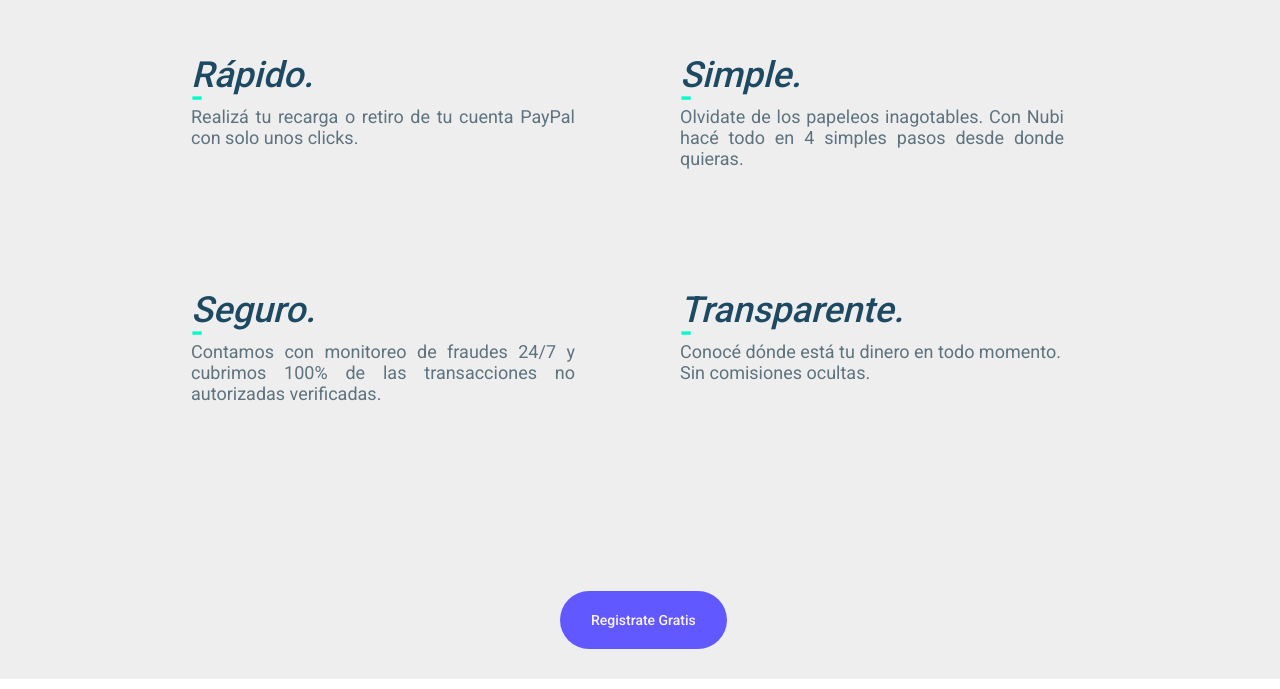
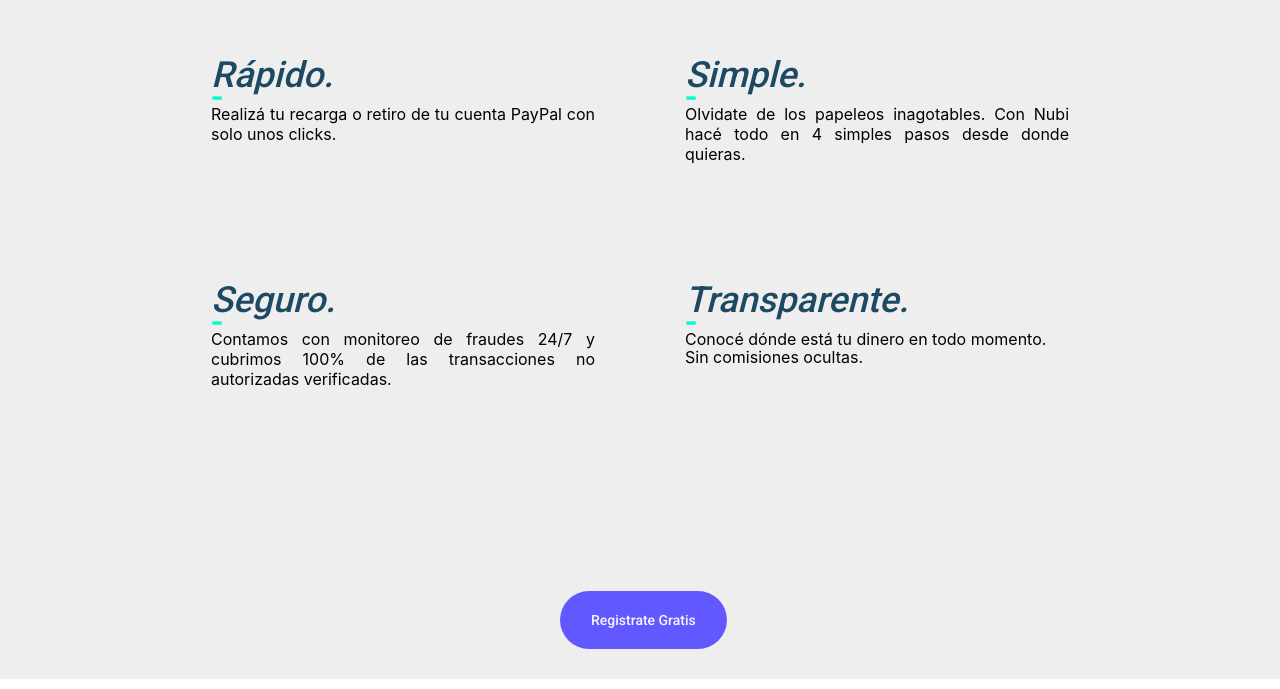
Before and after one commit to jonathanlevrero/NubiProyecto, a React (Create React App) app in the folder nubilanding/: page / in a window 1280 px wide. Shown: the part 111-800 px from the top of the page. Built offline with nearby package versions, Linux system fonts and the light colour scheme.

Commit message:
cambie la sintaxis de los textos en estilos y tambien los valores margin de contenedorParrafos

```diff
--- a/nubilanding/src/components/beneficios/styles.module.scss
+++ b/nubilanding/src/components/beneficios/styles.module.scss
@@ -20,7 +20,7 @@
   height: 250%;
   text-align: justify;
   padding: 15px;
-  margin: 50px 50px 30px 25px;
+  margin: 50px 30px 20px;
 }
 
 .titulo {
@@ -39,11 +39,13 @@
   margin: -50px auto -30px; /*solo arriba y abajo*/
 }
 
-.texto, .textoUltimo {
-  font-family: "Roboto";
-  font-weight: 400;
-  font-size: 18px;
-  color: #5e737e;
+.texto {
+  .textoUltimo {
+    font-family: "Roboto";
+    font-weight: 400;
+    font-size: 18px;
+    color: #5e737e;
+  }
 }
 
 .textoUltimo {
```
